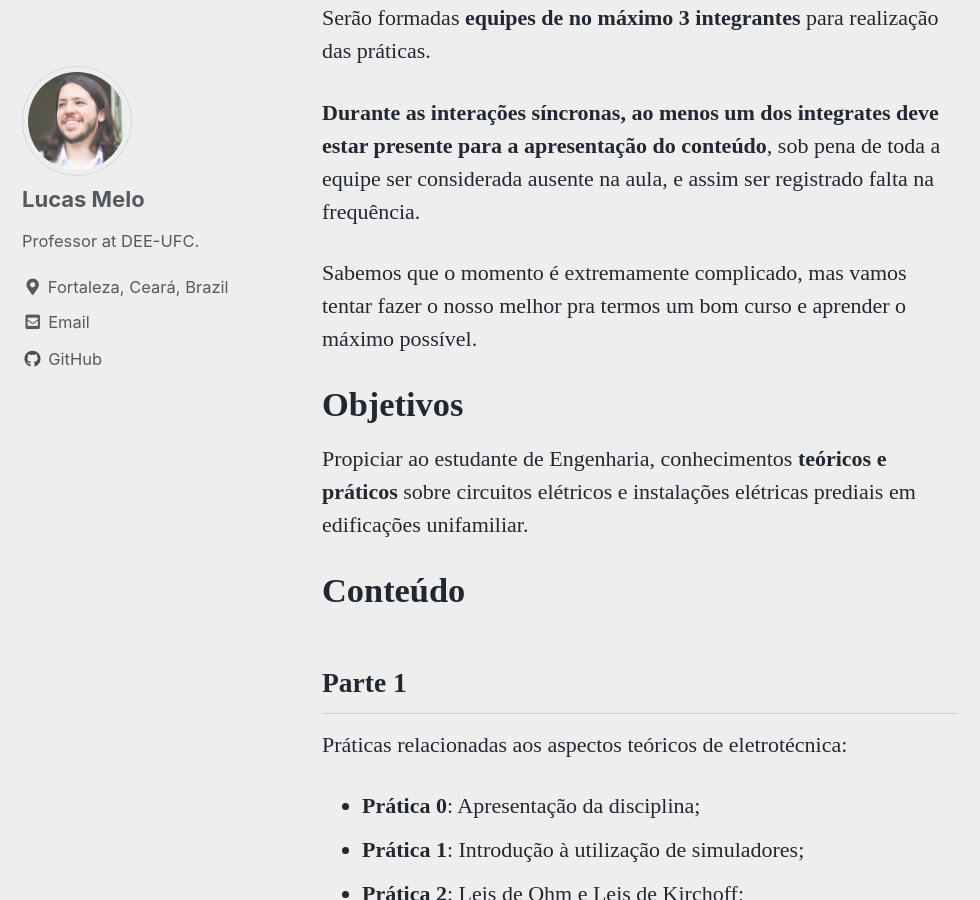
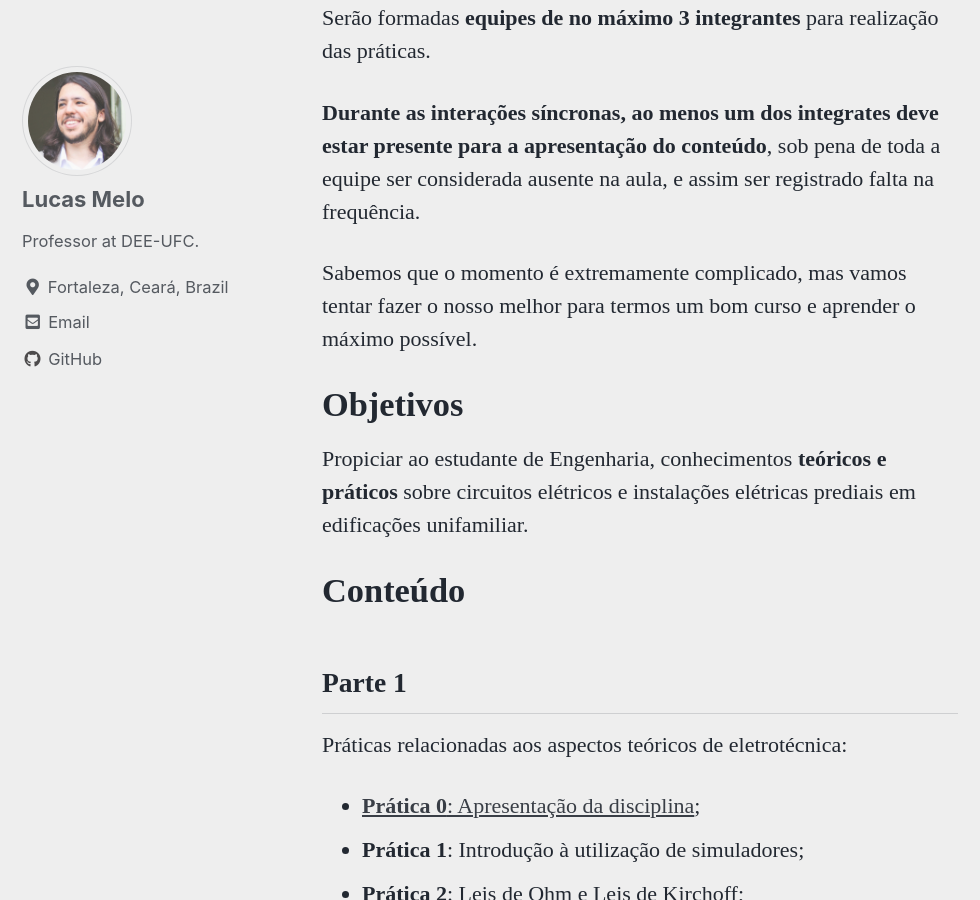
Before and after one commit to lucassm/lucassm.github.io, a Jekyll site: the page built from _teaching/LE-2021-1/index.md, in a window 1280 px wide and 900 px high, scrolled down 1066 px. Shown: the whole window, without its empty margins (0-980 px from the left). Built offline with Jekyll 4.4.1, drawn with Linux system fonts in a browser that asks for light colours; cached includes are drawn as plain includes; some web fonts are replaced; formulas are drawn with MathJax 3; part of the change alters nothing that is shown; some of the changed text lies outside the part shown.

```diff
--- a/_teaching/LE-2021-1/index.md
+++ b/_teaching/LE-2021-1/index.md
@@ -21,7 +21,7 @@ Todo material das aulas serão postados em um canal de transmissão do Telegram.
 
 # Formato
 
-Essa disciplina terá um formato **híbrido**, aternando entre **interações síncronas e assíncronas**. Esse formato será possível pela realização das práticas de laboratório com a utilização de softwares de simulação de circuitos elétricos.
+Essa disciplina terá um formato **híbrido**, alternando entre **interações síncronas e assíncronas**. Esse formato será possível pela realização das práticas de laboratório com a utilização de softwares de simulação de circuitos elétricos.
 
 Nos dias e horários estabelecidos para a realização das aulas da disciplina teremos interações síncronas breves, em que serão apresentados alguns aspectos teóricos sobre as atividades a serem realizadas nas práticas de laboratório. Essas interações serão realizadas via Google Meet, gravadas e disponibilizadas posteriormente. O Link de cada aula será enviado para o canal de transmissão da turma no Telegram, com antecedência mínima de 24h.
 
@@ -29,7 +29,7 @@ Serão formadas **equipes de no máximo 3 integrantes** para realização das pr
 
 **Durante as interações síncronas, ao menos um dos integrates deve estar presente para a apresentação do conteúdo**, sob pena de toda a equipe ser considerada ausente na aula, e assim ser registrado falta na frequência.
 
-Sabemos que o momento é extremamente complicado, mas vamos tentar fazer o nosso melhor pra termos um bom curso e aprender o máximo possível.
+Sabemos que o momento é extremamente complicado, mas vamos tentar fazer o nosso melhor para termos um bom curso e aprender o máximo possível.
 
 # Objetivos
 
@@ -40,7 +40,7 @@ Propiciar ao estudante de Engenharia, conhecimentos **teóricos e práticos** so
 ## Parte 1
 
 Práticas relacionadas aos aspectos teóricos de eletrotécnica:
-- **Prática 0**: Apresentação da disciplina;
+- [**Prática 0**: Apresentação da disciplina](https://github.com/lucassm/lucassm.github.io/raw/master/files/LE-2021/Lab-0-Apresentacao-da-Disciplina.pdf);
 - **Prática 1**: Introdução à utilização de simuladores;
 - **Prática 2**: Leis de Ohm e Leis de Kirchoff;
 - **Prática 3**: Circuitos com cargas RLC;
```
Also changed, not shown: 1 other file.
